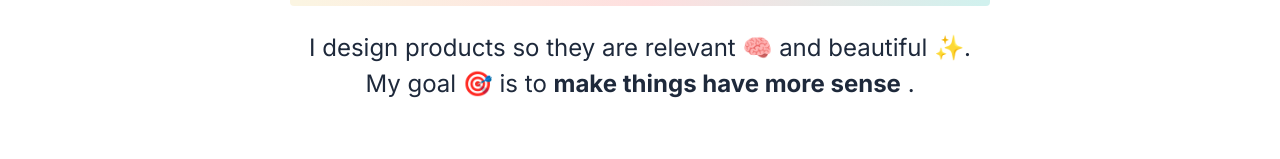
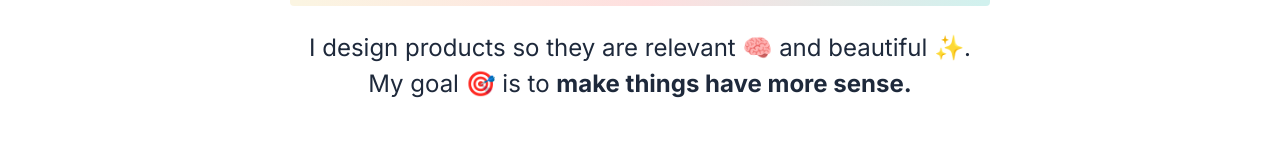
Before and after one commit to spietkun/ux-portfolio, a website built with Parcel: page index.html in a window 1280 px wide. Shown: the part 493-652 px from the top of the page. Built offline with nearby package versions, Linux system fonts and the light colour scheme.

Commit message:
Deleted span before dot in index

```diff
--- a/index.html
+++ b/index.html
@@ -195,8 +195,7 @@ height="0" width="0" style="display:none;visibility:hidden"></iframe></noscript>
             </span>
             <br />
             <span class="index-text05">My goal 🎯 is to</span>
-            <span class="index-text06">make things have more sense</span>
-            <span>.</span>
+            <span class="index-text06">make things have more sense.</span>
           </h2>
         </div>
         <div class="index-white-space1"></div>
```
